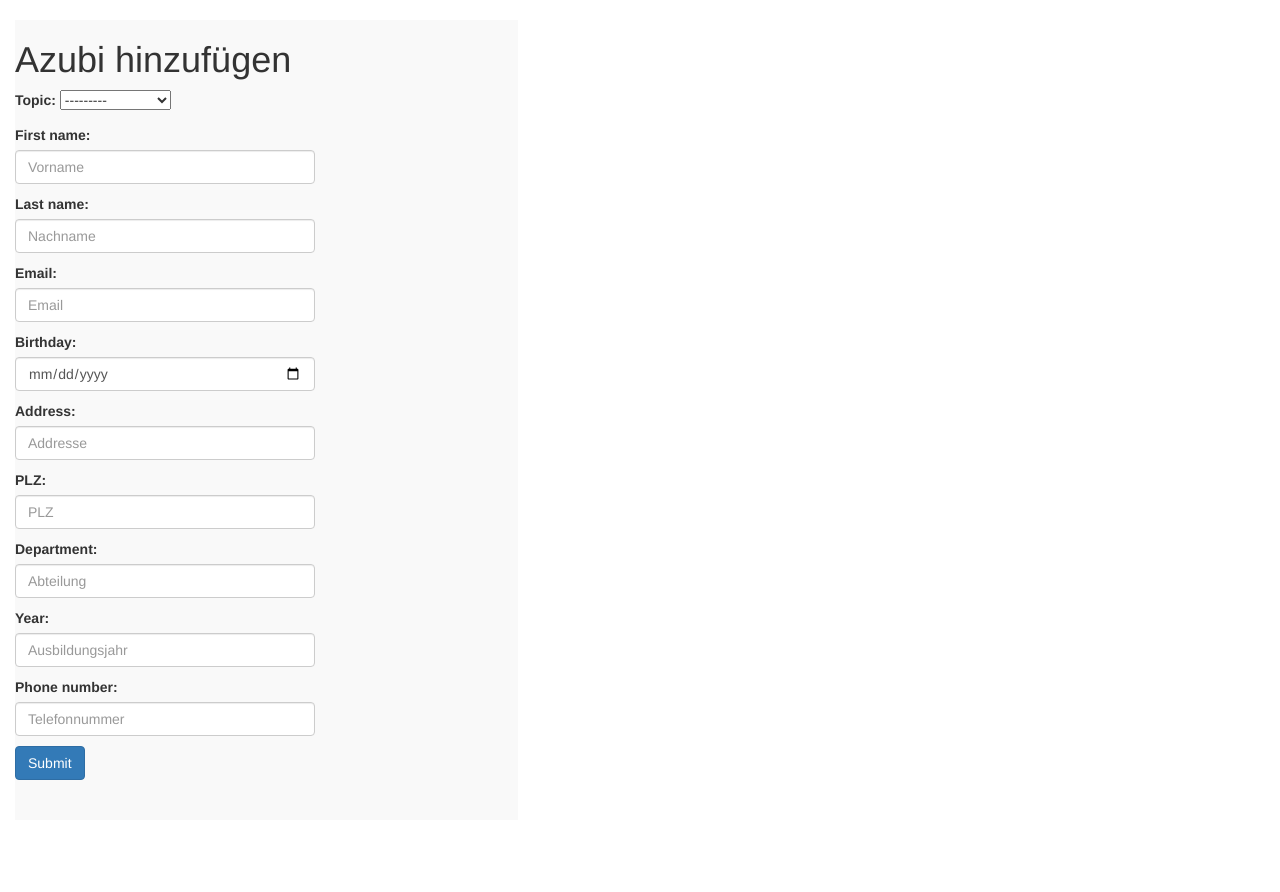
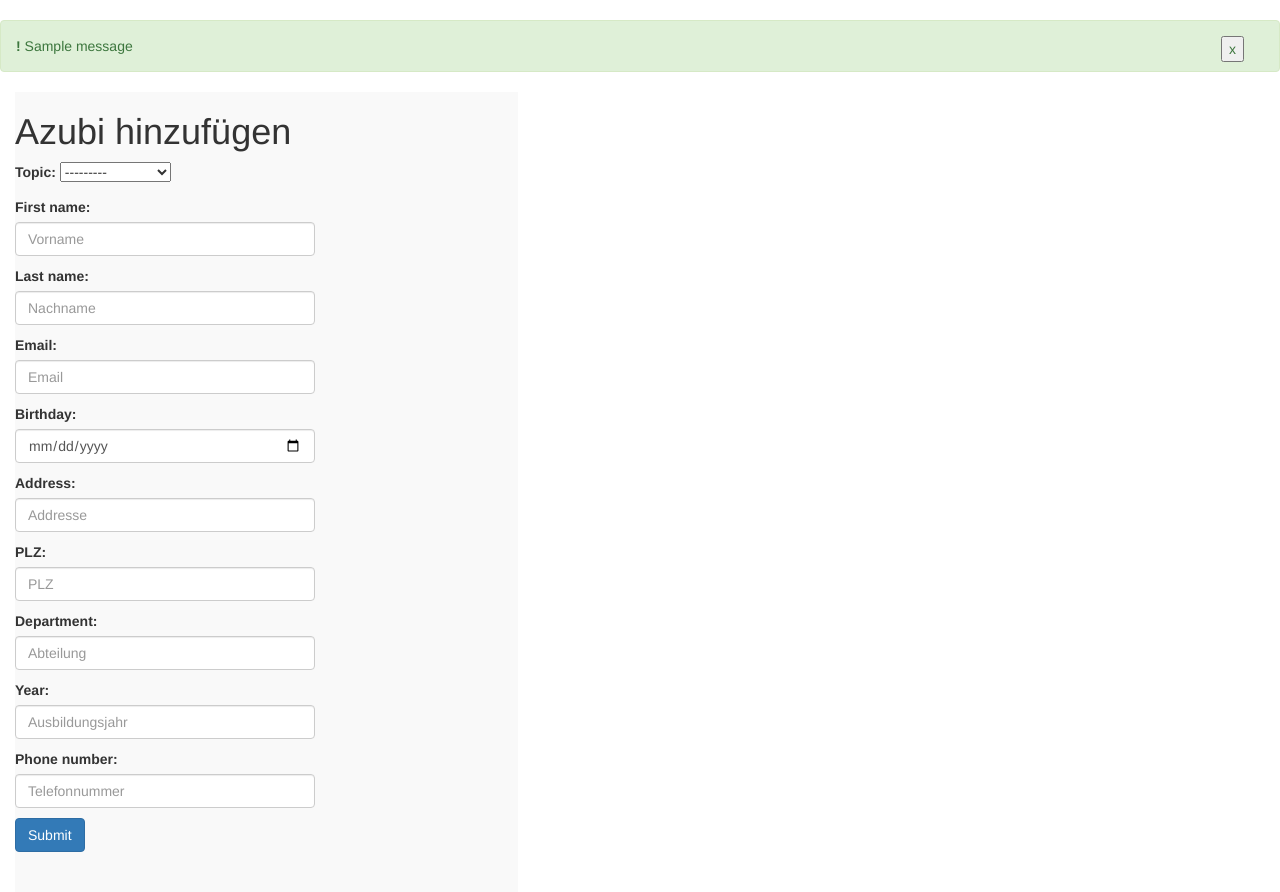
Before and after one commit to joshua1904/Ausbilder-Tool, a Django app: page /add/azubi in a window 1280 px wide. Shown: the part 52-944 px from the top of the page. Before the commit the page ends 832 px from the top, so only its background shows below. Run offline with Django 4.2, Linux system fonts and the light colour scheme; a user stored in the database is signed in; data comes from the database, SQL or seed files in the repository; both versions use the stored data as it was after the commit; one stand-in notice (Sample message) is shown; some libraries are stand-ins or nearby versions.

Commit message:
message hinzugefügt

```diff
--- a/azubi_list/scripts.py
+++ b/azubi_list/scripts.py
@@ -41,12 +41,17 @@ def change_training_year_of_all():
 
 
 ############## funktionen für Sortieren ##############
+def sort_azubi_2(azubis):
+    azubis = list(azubis)
+    azubis.sort(key = lambda azubi: (azubi.first_name, azubi.last_name))
+    print(azubis)
 
 def get_position(char: str):
     """gibt die alphabet nummer von einem char an (nur kleinbuchstaben)"""
     return ord(char)- 97
 
 def sort_azubis(azubi_list: list):
+    print(sort_azubi_2(azubi_list))
     solution_list = []
     sorted_list_by_last_name =  sorted(azubi_list, key=lambda azubi: azubi.last_name)
     sorted_list_by_alphabet = list()
--- a/azubi_list/templates/add_azubi.html
+++ b/azubi_list/templates/add_azubi.html
@@ -1,6 +1,7 @@
 {% load static %}
 <link href="https://maxcdn.bootstrapcdn.com/bootstrap/3.3.7/css/bootstrap.min.css" rel="stylesheet" integrity="sha384-BVYiiSIFeK1dGmJRAkycuHAHRg32OmUcww7on3RYdg4Va+PmSTsz/K68vbdEjh4u" crossorigin="anonymous">
 <link rel="stylesheet" href="{% static 'css/style.css' %}"/>
+<script src="https://cdn.jsdelivr.net/npm/bootstrap@5.3.0-alpha1/dist/js/bootstrap.bundle.min.js" integrity="sha384-w76AqPfDkMBDXo30jS1Sgez6pr3x5MlQ1ZAGC+nuZB+EYdgRZgiwxhTBTkF7CXvN" crossorigin="anonymous"></script>
 <style>
 
 .left {
@@ -42,6 +43,7 @@
 
 <div class="main-wrapper">
   <div class="section top">{% include 'include/header.html' %}</div>
+  {% include 'include/message.html'%}
   <div class="section left col-xs-5">
     <div class="half">
         <h1>Azubi hinzufügen</h1>
--- a/azubi_list/templates/add_profession.html
+++ b/azubi_list/templates/add_profession.html
@@ -9,6 +9,7 @@
 </head>
 <body>
     <div class="section top" >{% include 'include/header.html' %}</div>
+    {% include 'include/message.html'%}
     <div style="margin: 1%;">
         <form action="" method="post">
             {% csrf_token %}
--- a/azubi_list/templates/azubi_detail_2.html
+++ b/azubi_list/templates/azubi_detail_2.html
@@ -43,6 +43,7 @@
 
 <div class="main-wrapper">
   <div class="section top">{% include 'include/header.html' %}</div>
+  {% include 'include/message.html'%}
   <div class="section left col-xs-3">
     <div class="half">{% include 'include/azubi_list.html' %}</div>
   </div>
--- a/azubi_list/templates/change_azubi_values.html
+++ b/azubi_list/templates/change_azubi_values.html
@@ -10,6 +10,7 @@
 <body>
 
     <div>{% include 'include/header.html' %}</div>
+    {% include 'include/message.html'%}
     <div style="margin: 1%">
         <h1 style="margin-left: 5">Daten von {{azubi.first_name}} {{azubi.last_name}} bearbeiten</h1>
         <form style="margin: 10" method="post">
--- /dev/null
+++ b/azubi_list/templates/include/message.html
@@ -0,0 +1,9 @@
+
+<script src="https://cdn.jsdelivr.net/npm/bootstrap@5.3.0-alpha1/dist/js/bootstrap.bundle.min.js" integrity="sha384-w76AqPfDkMBDXo30jS1Sgez6pr3x5MlQ1ZAGC+nuZB+EYdgRZgiwxhTBTkF7CXvN" crossorigin="anonymous"></script>
+{% for msg in messages %}
+<div class="alert alert-success alert-dismissible" role="alert">
+    <strong>!</strong> {{msg}}
+    <button style="float: right;" type="button" class="btn-close" data-bs-dismiss="alert" aria-label="Close">x</button>
+  </div>
+
+{% endfor%}
--- a/azubi_list/views.py
+++ b/azubi_list/views.py
@@ -3,9 +3,10 @@ from .models import Azubi, Profession
 from django.shortcuts import get_object_or_404, render
 from .forms import SearchForm, AzubiForm, ProfessionForm, DeleteForm
 import operator
-from .scripts import change_training_year_if_neccessary, sort_azubis
+from .scripts import change_training_year_if_neccessary
 from django.contrib.auth.views import LoginView
 from django.contrib.auth import logout
+from django.contrib import messages
 
 #wird genutzt falls keine Azubis in der Liste sind
 class failureObject():
@@ -19,7 +20,6 @@ def homepage(request, filter: str, year: int, id):
         return redirect("/login/")
     change_training_year_if_neccessary()
     azubis = Azubi.objects.order_by("last_name")
-    print(sort_azubis(azubis))
     form = SearchForm()
     professions = Profession.objects.all()
     final_list = get_filter(filter, azubis)
@@ -76,8 +76,10 @@ def add_azubi(request):
     if request.method == "POST":
         azubi_form = AzubiForm(request.POST)
         if azubi_form.is_valid():
+            messages.success(request, "Azubi erfolgreich Hinzugefügt")
             azubi_form.save()
         else:
+            messages.error(request, "Haööö")
             print("Fehler beim Azubi Hinzufügen")
     return render(request, "add_azubi.html", context)
 
@@ -89,9 +91,8 @@ def delete_confirm(request, id):
     context = {"azubi": azubi, "filter": filter}
 
     if request.method == "POST":
-        print("hi_2")
         azubi.delete()
-        return homepage(request, "all", 0, 0)
+        return redirect("/")
     return render(request, "delete_confirm.html", context)
 
 def delete_azubi(request, id):
@@ -100,6 +101,7 @@ def delete_azubi(request, id):
     azubi = get_object_or_404(Azubi, pk=id)
 
     if request.method == 'POST':
+        messages.success(request, "ksjdfh")
         azubi.delete()
 
     return homepage(request, "all", 0, 0)
@@ -112,8 +114,9 @@ def edit_azubi_data(request, id):
     if request.method == 'POST':
         form = AzubiForm(request.POST, instance=azubi)
         if form.is_valid():
+            messages.success(request, "Azubi erfolgreich bearbeitet")
             form.save()
-            return homepage(request, "all", 0, id)
+            return redirect("/")
     else:
         form = AzubiForm(instance=azubi)
 
@@ -135,6 +138,7 @@ def add_proffesion(request):
     if request.method == "POST":
         profession_form = ProfessionForm(request.POST)
         if profession_form.is_valid():
+            messages.success(request, "Berufsgruppe erfolgreich Hinzugefügt")
             profession_form.save()
         else:
             print("Fehler beim Beruf Hinzufügen")
```
Also changed, not shown: db.sqlite3.
